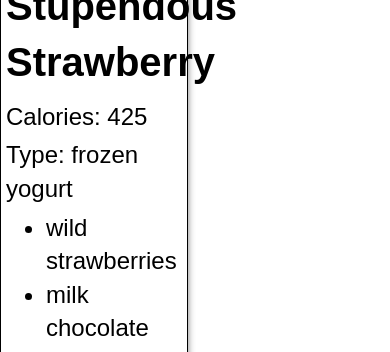
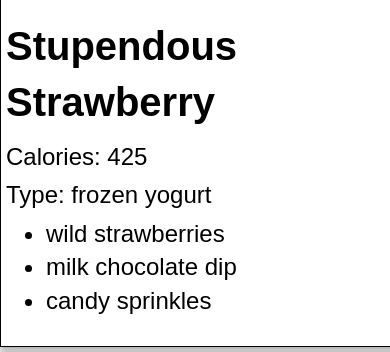
Before and after one commit to max1755/COMP1073JSLesson10, a plain HTML site: page index.html in a window 390 px wide. Shown: the part 942-1294 px from the top of the page. Drawn offline with Linux system fonts and the light colour scheme.

Commit message:
Update styles.css

```diff
--- a/css/styles.css
+++ b/css/styles.css
@@ -36,7 +36,7 @@ section article {
 	border: 1px solid black;
 	box-shadow: 0 2px 14px grey;
 	padding: 10px;
-	width: 30vw;
+	width: 90%;
 }
 
 @media screen and (max-width: 768px) {
@@ -50,7 +50,7 @@ section article {
 		border: 1px solid black;
 		box-shadow: 0 1px 7px grey;
 		padding: 5px;
-		width: 45vw;
+		width: 90%;
 	}
   }
 
```
